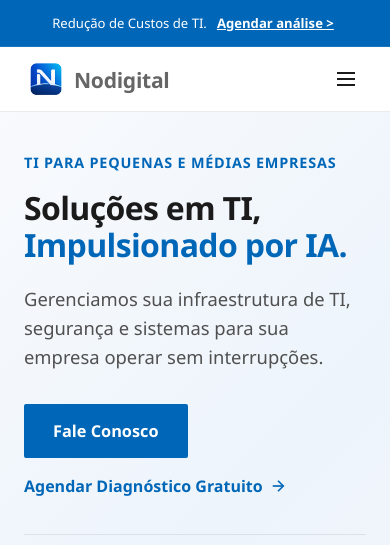
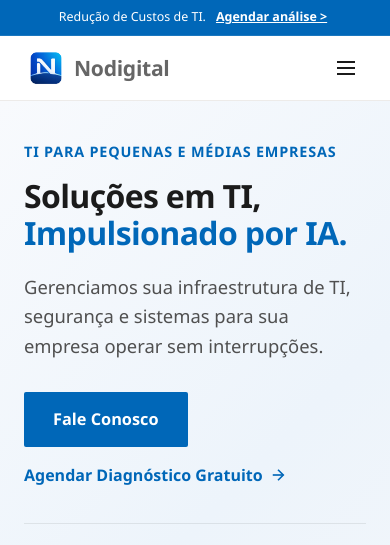
Before and after one commit to nodigitaltech/nodigitaltech, a plain HTML site: page index.html in a window 390 px wide. Shown: the top 545 px of the page. Drawn offline with Linux system fonts and the light colour scheme.

Commit message:
Ajuste de responsividade 4

```diff
--- a/index.html
+++ b/index.html
@@ -19,7 +19,7 @@
   <link rel="icon" type="image/png" href="assets/img/logo.png" />
 
   <!-- Stylesheet -->
-  <link rel="stylesheet" href="styles.css?v=2.2" />
+  <link rel="stylesheet" href="styles.css?v=2.3" />
 </head>
 <body>
 
--- a/styles.css
+++ b/styles.css
@@ -1614,12 +1614,12 @@ button, input, select, textarea {
 
 @media (max-width: 768px) {
   .ms-topbar {
-    padding: 13px 14px !important;
-    min-height: 46px;
+    padding: 8px 12px !important;
+    min-height: 36px;
     display: flex;
     align-items: center;
-    font-size: 0.84rem;
-    line-height: 1.4;
+    font-size: 0.82rem;
+    line-height: 1.35;
   }
   .ms-topbar .ms-container {
     padding-left: 12px;
@@ -1669,9 +1669,9 @@ button, input, select, textarea {
 
 @media (max-width: 480px) {
   .ms-topbar {
-    padding: 12px 10px !important;
-    min-height: 44px;
-    font-size: 0.82rem;
+    padding: 7px 10px !important;
+    min-height: 34px;
+    font-size: 0.78rem;
   }
   .ms-topbar__content {
     gap: 6px;
@@ -1695,9 +1695,9 @@ button, input, select, textarea {
 
 @media (max-width: 360px) {
   .ms-topbar {
-    padding: 10px 6px !important;
-    min-height: 42px;
-    font-size: 0.76rem;
+    padding: 6px 6px !important;
+    min-height: 32px;
+    font-size: 0.74rem;
   }
   .ms-topbar__content {
     gap: 4px;
```
